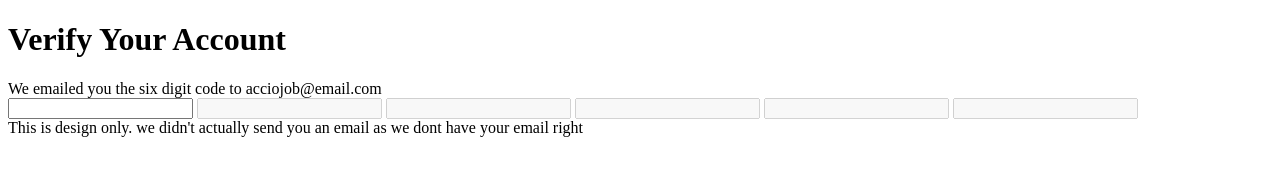
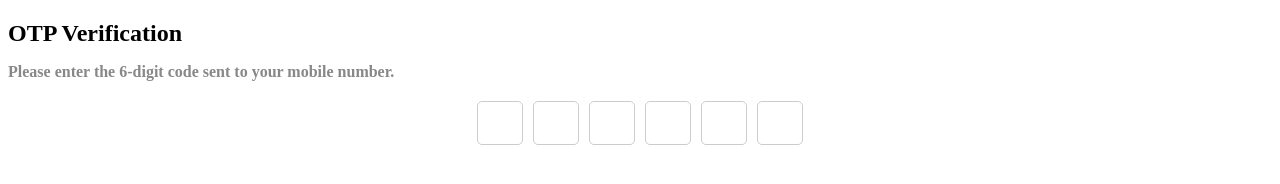
Before and after one commit to acciojob/OTP-AJHA96, a website: page main.html in a window 1280 px wide. Drawn offline with Linux system fonts and the light colour scheme.

Commit message:
created a submission

```diff
--- a/main.html
+++ b/main.html
@@ -1,40 +1,70 @@
 <!DOCTYPE html>
+<html>
+<head>
+  <title>OTP Verification</title>
+  <style>
+    .code-container {
+      display: flex;
+      justify-content: center;
+      margin-top: 20px;
+    }
 
-<html>
+    .code {
+      width: 40px;
+      height: 40px;
+      margin: 0 5px;
+      font-size: 24px;
+      text-align: center;
+      border: 1px solid #ccc;
+      border-radius: 5px;
+      outline: none;
+    }
 
-<head>
-	<link rel="stylesheet" href="styles.css">
+    #verification_heading {
+      font-size: 24px;
+      font-weight: bold;
+      margin-top: 20px;
+    }
+
+    #verification_subtext {
+      font-size: 16px;
+      color: #888;
+      margin-bottom: 20px;
+    }
+  </style>
 </head>
+<body>
+  <h1 id="verification_heading">OTP Verification</h1>
+  <h2 id="verification_subtext">Please enter the 6-digit code sent to your mobile number.</h2>
 
-<body>
-	<header id="verification_heading">
-	        <h1>Verify Your Account</h1>
-	</header>
-	<section class="main-container">
-		<div id="verification_subtext">We emailed you the six digit code to acciojob@email.com
-		</div>
-		<form action="#">
-			<div class="code-container">
-			<input type="number"/>
-			<input type="number" disabled/>
-			<input type="number" disabled/>
-			<input type="number" disabled/>
-			<input type="number" disabled/>
-			<input type="number" disabled/>
-		</div>
-		</form>
-		<div class="bottom-text">This is design only. we didn't actually send you an email as we dont have your email right</div>
-	</section>
+  <div class="code-container">
+    <input type="text" class="code" maxlength="1" autofocus />
+    <input type="text" class="code" maxlength="1" />
+    <input type="text" class="code" maxlength="1" />
+    <input type="text" class="code" maxlength="1" />
+    <input type="text" class="code" maxlength="1" />
+    <input type="text" class="code" maxlength="1" />
+  </div>
 
+  <script>
+    const codeInputs = document.querySelectorAll('.code');
 
+    codeInputs.forEach((input, index) => {
+      input.addEventListener('input', (event) => {
+        const value = event.target.value;
+        if (value.length === 1) {
+          if (index < codeInputs.length - 1) {
+            codeInputs[index + 1].focus();
+          }
+        }
+      });
 
-
-
-
-	<!-- the entire body must be written by student -->
-    <script type="text/javascript" src="./script.js">
-</script>
-
+      input.addEventListener('keydown', (event) => {
+        if (event.key === 'Backspace' && index > 0) {
+          codeInputs[index - 1].focus();
+        }
+      });
+    });
+  </script>
 </body>
-
 </html>
--- a/script.js
+++ /dev/null
@@ -1,25 +0,0 @@
-//your JS code here. If required.
-const input= document.querrySelectorAll("input");
-
-inputs.forEach((input, index1)) =>{
-	input.addEventListner("keyup", (e) => {
-		const currentInput = input,
-			nextInput= input.nextElementSibling,
-			prevInput = input.previousElementSibling;
-		if(currentInput.value.length > 1){
-			currentInput.value= "";
-			return;
-		}
-
-		if(nextInput && nextInput.hasAttribute("disabled") && currentInput.value!== ""){
-			nextInput.removeAttribute("disabled");
-			nextInput.focus
-		}
-		if(e.key === "Backspace"){
-			inputs.forEach((input, index2) =>{
-				if(index1 <= index2 && prevInput)
-
-			})
-		}
-	})
-}
```
